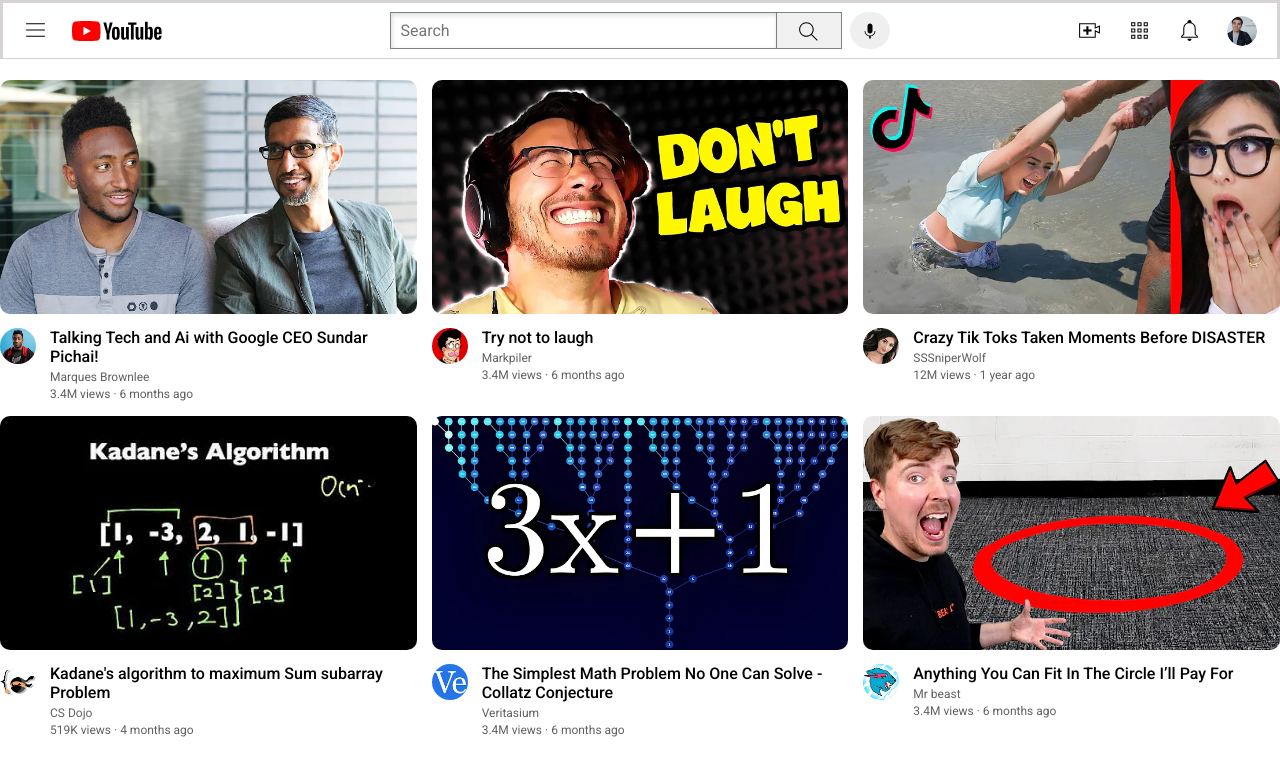
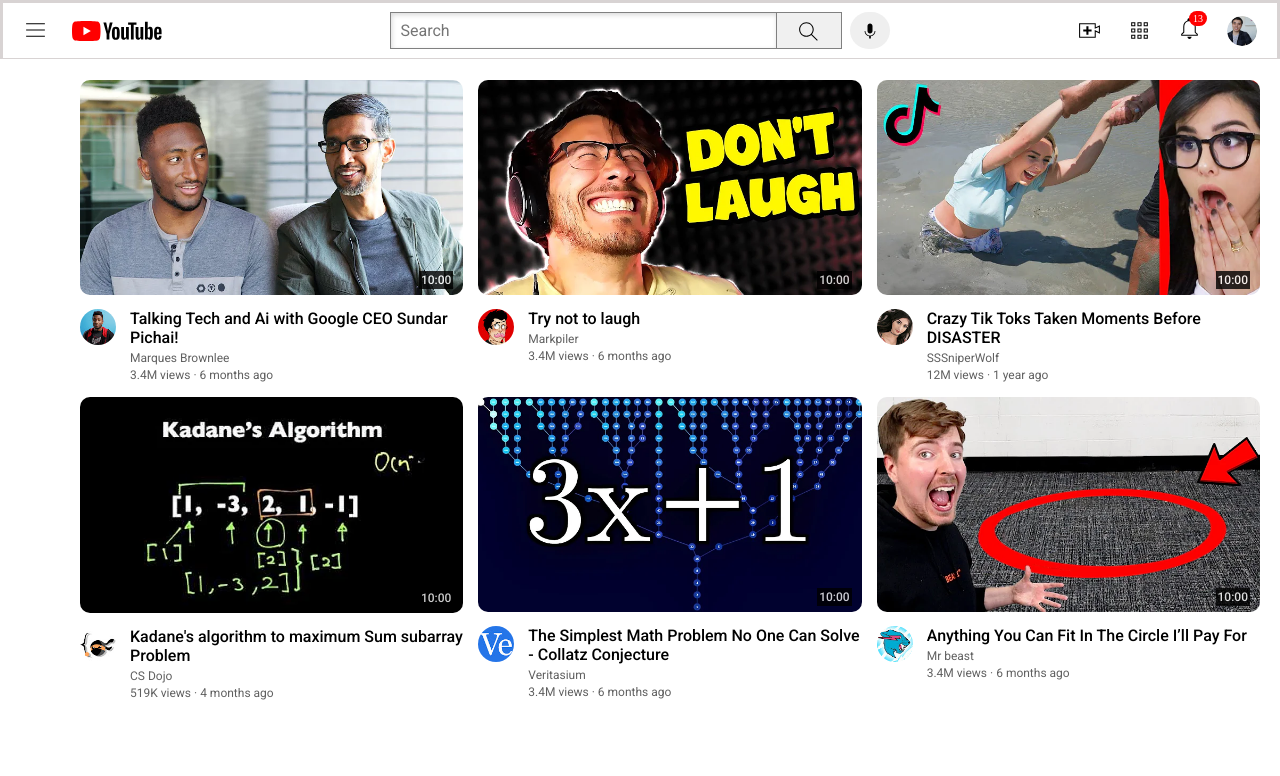
Before and after one commit to basith-04/youtube-clone, a plain HTML site: page index.html in a window 1280 px wide. Drawn offline with Linux system fonts and the light colour scheme.

Commit message:
added duration on thee video cards at notification count, using absolute, relative properities of css

```diff
--- a/index.html
+++ b/index.html
@@ -10,11 +10,13 @@
     <link rel="stylesheet" href="styles/style.css">
     <link rel="stylesheet" href="styles/header.css">
     <link rel="stylesheet" href="styles/video.css">
+    <link rel="stylesheet" href="styles/sidebar.css">
 
 
 </head>
 
 <body>
+
     <div class="navi-div">
 
         <div class="left-navi">
@@ -22,6 +24,7 @@
             <img src="images/youtube-logo.svg" class="youtube-logo">
 
         </div>
+
         <div class="mid-navi">
             <input class="search-bar" type="text" placeholder="Search">
             <button class="search-button">
@@ -38,11 +41,43 @@
 
 
             <img src="images/youtube-apps.svg" class="youtube-apps-icon">
-            <img src="images/notifications.svg" class="notifications-icon">
+            <div class="notification-div">
+                <img src="images/notifications.svg" class="notifications-icon">
+                <div class="notification-count">
+                    13
+                </div>
+            </div>
+
             <img src="images/my-channel.jpeg" class="my-channel-icon">
 
         </div>
 
+    </div>
+    <div class="side-bar">
+        <!-- <button>
+                <img src="images/home.svg">
+                Home
+            </button>
+            <button>
+                <img src="images/subscriptions.svg">
+                subscriptions
+            </button>
+            <button>
+                <img src="images/library.svg">
+                library
+            </button>
+            <button>
+                <img src="images/youtube-music.svg">
+                music
+            </button>
+            <button>
+                <img src="images/originals.svg">
+                originals
+            </button>
+            <button>
+                <img src="images/explore.svg">
+                explore
+            </button> -->
     </div>
 
 
@@ -51,6 +86,9 @@
         <div class="video-preview">
             <div class="thumbnail-row">
                 <img class="thumbnail" src="images/thumbnail-1.webp">
+                <div class="duration">
+                    10:00
+                </div>
 
             </div>
 
@@ -77,6 +115,9 @@
         <div class="video-preview">
             <div class="thumbnail-row">
                 <img class="thumbnail" src="images/thumbnail-2.webp">
+                <div class="duration">
+                    10:00
+                </div>
 
             </div>
 
@@ -101,6 +142,9 @@
         <div class="video-preview">
             <div class="thumbnail-row">
                 <img class="thumbnail" src="images/thumbnail-3.webp">
+                <div class="duration">
+                    10:00
+                </div>
 
             </div>
 
@@ -130,6 +174,9 @@
         <div class="video-preview">
             <div class="thumbnail-row">
                 <img class="thumbnail" src="images/thumbnail-5.webp">
+                <div class="duration">
+                    10:00
+                </div>
 
             </div>
 
@@ -155,6 +202,9 @@
         <div class="video-preview">
             <div class="thumbnail-row">
                 <img class="thumbnail" src="images/thumbnail-4 (1).webp">
+                <div class="duration">
+                    10:00
+                </div>
 
             </div>
 
@@ -184,6 +234,9 @@
         <div class="video-preview">
             <div class="thumbnail-row">
                 <img class="thumbnail" src="images/thumbnail-6.webp">
+                <div class="duration">
+                    10:00
+                </div>
 
             </div>
 
--- a/styles/header.css
+++ b/styles/header.css
@@ -12,10 +12,29 @@
     border-bottom-width: 1px;
     border-style: solid;
     border-color: rgb(216, 211, 211);
+    z-index: 100;
 
 
 }
+.notification-div
+{
+    position: relative;
+}
+.notification-count{
+    position: absolute;
+    top: -5px;
+    right:-5px;
+    background-color: red;
+    border-radius: 10px;
+    color: white;
 
+    font-size: 10px;
+    padding-bottom: 2px;
+    padding-left: 4px;
+    padding-right: 4px;
+    padding-top: 2px;
+
+}
 .left-navi {
 
     /* background-color: aqua; */
--- /dev/null
+++ b/styles/sidebar.css
@@ -0,0 +1,8 @@
+.side-bar{
+    position: fixed;
+    left: 0;
+    bottom: 0;
+    top:80px;
+    background-color: white;
+    width: 50px;
+}
--- a/styles/style.css
+++ b/styles/style.css
@@ -7,4 +7,6 @@
 body{
     margin: 0;
     padding-top: 80px;
+    padding-left: 80px;
+    padding-right: 20px;
 }
--- a/styles/video.css
+++ b/styles/video.css
@@ -1,6 +1,7 @@
 .thumbnail {
             width: 100%;
             border-radius: 10px;
+
 
         }
 
@@ -8,6 +9,7 @@
 
         .thumbnail-row {
             margin-bottom: 10px;
+            position: relative;
 
         }
 
@@ -25,6 +27,18 @@
             border-radius: 36px;
             width: 36px;
 
+        }
+        .duration{
+            background-color: black;
+            color: white;
+            position: absolute;
+            bottom: 10px;
+            right: 10px;
+            font-family: roboto;
+            font-size: 12px;
+            font-weight: 500;
+            padding: 2px;
+            opacity: 80%;
         }
 
         .video-stats,
```
Also changed, not shown: images/explore.svg (added), images/home.svg (added), images/library.svg (added), images/originals.svg (added), images/subscriptions.svg (added), images/youtube-music.svg (added).
